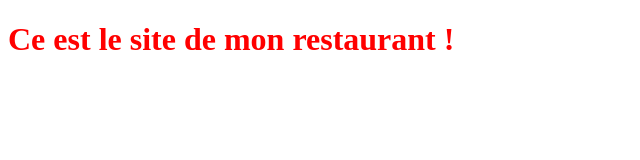
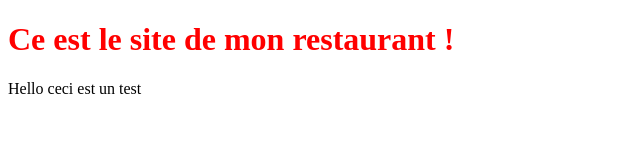
Before and after one commit to hlilyne/lilyne_lng, a plain HTML site: page index.html in a window 1280 px wide. Shown: the whole page, without its empty margins (0-640 px from the left). Drawn offline with Linux system fonts and the light colour scheme.

Commit message:
test ajouté

```diff
--- a/index.html
+++ b/index.html
@@ -6,5 +6,6 @@
 </head>
 <body>
   <h1>Ce est le site de mon restaurant !</h1>
+  <p>Hello ceci est un test</p>
 </body>
 </html>
```
